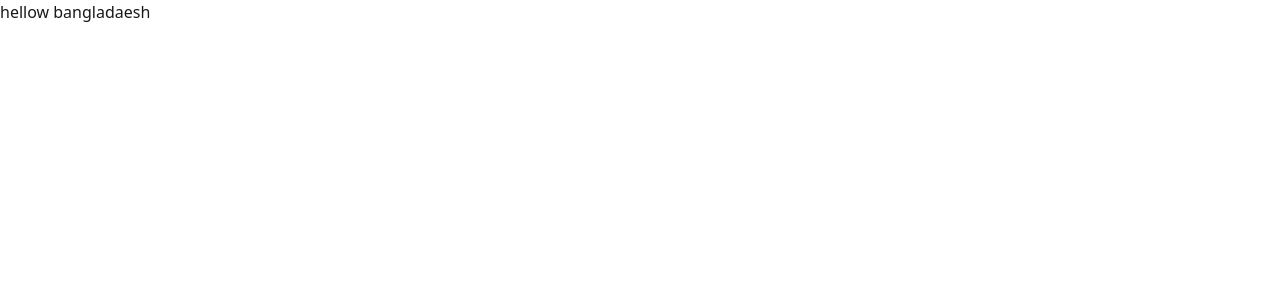
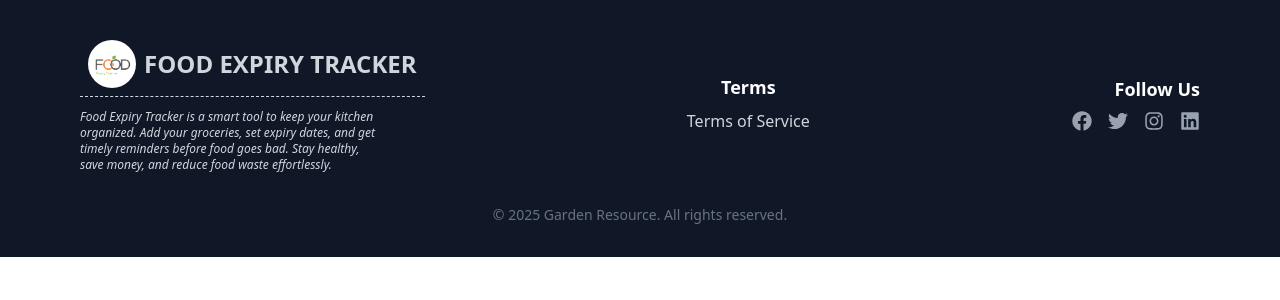
Before and after one commit to mtrkali/food-expiry-client, a React (Vite) app: page / in a window 1280 px wide. Shown: the top 300 px of the page. Built offline with nearby package versions, Linux system fonts and the light colour scheme.

Commit message:
added Navbar and basic page structure

```diff
--- a/package.json
+++ b/package.json
@@ -13,6 +13,7 @@
     "@tailwindcss/vite": "^4.1.13",
     "react": "^19.1.1",
     "react-dom": "^19.1.1",
+    "react-icons": "^5.5.0",
     "react-router": "^7.8.2",
     "tailwindcss": "^4.1.13"
   },
--- /dev/null
+++ b/src/Lay;outs/RootLayout.jsx
@@ -0,0 +1,14 @@
+import React from 'react';
+import { Outlet } from 'react-router';
+import Footer from '../Pages/Shared/Footer';
+
+const RootLayout = () => {
+    return (
+        <div>
+            <Outlet></Outlet>
+            <Footer></Footer>
+        </div>
+    );
+};
+
+export default RootLayout;
--- /dev/null
+++ b/src/Pages/Shared/Footer.jsx
@@ -0,0 +1,54 @@
+import logo from '../../assets/logo.png'
+import { FaFacebook, FaTwitter, FaInstagram, FaLinkedin } from "react-icons/fa";
+
+const Footer = () => {
+    return (
+        <footer className="bg-gray-900 text-gray-300 py-8 px-6 md:px-20 font-sans shadow-accent">
+            <div className="max-w-7xl mx-auto flex flex-col md:flex-row justify-between items-center gap-6">
+
+                {/* Contact Info */}
+                <div className="md:text-left">
+                    <div className='flex gap-2 items-center border-b border-dashed p-2'>
+                        <img className='w-12 h-12 rounded-full' src={logo} alt="" />
+                        <p className="text-2xl font-semibold">FOOD EXPIRY TRACKER</p>
+                    </div>
+                    <p className='w-76 text-xs italic mt-3'>Food Expiry Tracker is a smart tool to keep your kitchen organized. Add your groceries, set expiry dates, and get timely reminders before food goes bad. Stay healthy, save money, and reduce food waste effortlessly.</p>
+                </div>
+
+                {/* Terms */}
+                <div className="text-center">
+                    <h3 className="text-lg font-semibold mb-2 text-white">Terms</h3>
+                    <ul className="space-y-1">
+                        <li><a href="/terms" className="hover:text-blue-400 transition">Terms of Service</a></li>
+                    </ul>
+                </div>
+
+                {/* Social Links */}
+                <div className="text-center md:text-right">
+                    <h3 className="text-lg font-semibold mb-2 text-white">Follow Us</h3>
+                    <div className="flex justify-center md:justify-end space-x-4 text-xl text-gray-400">
+                        <a href="https://facebook.com" target="_blank" rel="noopener noreferrer" className="hover:text-blue-600 transition">
+                            <FaFacebook />
+                        </a>
+                        <a href="https://twitter.com" target="_blank" rel="noopener noreferrer" className="hover:text-blue-400 transition">
+                            <FaTwitter />
+                        </a>
+                        <a href="https://instagram.com" target="_blank" rel="noopener noreferrer" className="hover:text-pink-500 transition">
+                            <FaInstagram />
+                        </a>
+                        <a href="https://linkedin.com" target="_blank" rel="noopener noreferrer" className="hover:text-blue-700 transition">
+                            <FaLinkedin />
+                        </a>
+                    </div>
+                </div>
+
+            </div>
+
+            <p className="text-center text-sm text-gray-500 mt-8">
+                &copy; {new Date().getFullYear()} Garden Resource. All rights reserved.
+            </p>
+        </footer>
+    );
+};
+
+export default Footer;
--- /dev/null
+++ b/src/Pages/Shared/Navbar.jsx
@@ -0,0 +1,11 @@
+import React from 'react';
+
+const Navbar = () => {
+    return (
+        <div>
+
+        </div>
+    );
+};
+
+export default Navbar;
--- /dev/null
+++ b/src/Pages/Shared/TermsService.jsx
@@ -0,0 +1,25 @@
+import React from 'react';
+import { Link } from 'react-router';
+
+const TermsService = () => {
+    return (
+        <div className='min-h-screen text-center'>
+            <div className='p-10'>
+                <h2 className="text-3xl mt-10">Terms and Services</h2>
+                By accessing and using this website, you agree to comply with our Terms of Service. You accept responsibility for your actions while using the site and agree not to misuse the services provided. We reserve the right to modify or discontinue any part of the website at any time without prior notice. Unauthorized use of this website may give rise to a claim for damages and/or be a criminal offence.
+
+                <h2 className="text-3xl mt-10">Privacy Policy</h2>
+
+                We respect your privacy and are committed to protecting your personal information. Any data collected is used solely to improve our services and provide you with a better experience. We do not share your information with third parties without your consent, except as required by law.
+
+                <h2 className="text-3xl mt-10">Refund Policy</h2>
+
+                Refunds are provided only in specific cases as outlined in our refund policy. Please contact us directly for any refund requests. We strive to resolve any issues promptly and fairly.
+
+                <Link to='/'><button className='btn btn-primary mt-10'>Back To Home</button></Link>
+            </div>
+        </div>
+    );
+};
+
+export default TermsService;
--- a/src/router/Router.jsx
+++ b/src/router/Router.jsx
@@ -1,10 +1,23 @@
 import React from 'react';
 import { createBrowserRouter } from 'react-router';
+import RootLayout from '../Lay;outs/RootLayout';
+import Home from '../Pages/Home/Home';
+import TermsService from '../Pages/Shared/TermsService';
 
 const router = createBrowserRouter([
     {
-        path: '/',
-        element: <h1>hellow bangladaesh</h1>
+        path:'/',
+        Component:RootLayout,
+        children: [
+            {
+                index: true,
+                Component: Home
+            },
+            {
+                path: 'terms',
+                Component: TermsService
+            }
+        ]
     }
 ])
 
```
Also changed, not shown: src/assets/logo.png (added), 1 other file (tests, documents, lock files or other folders).
